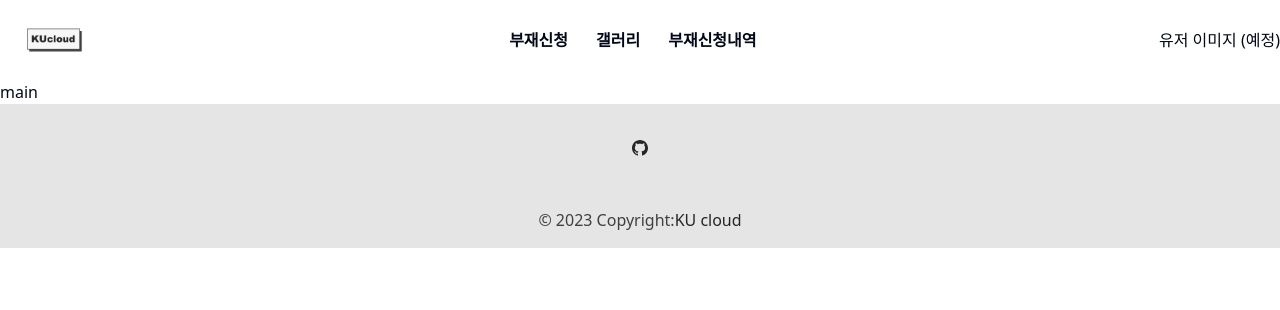
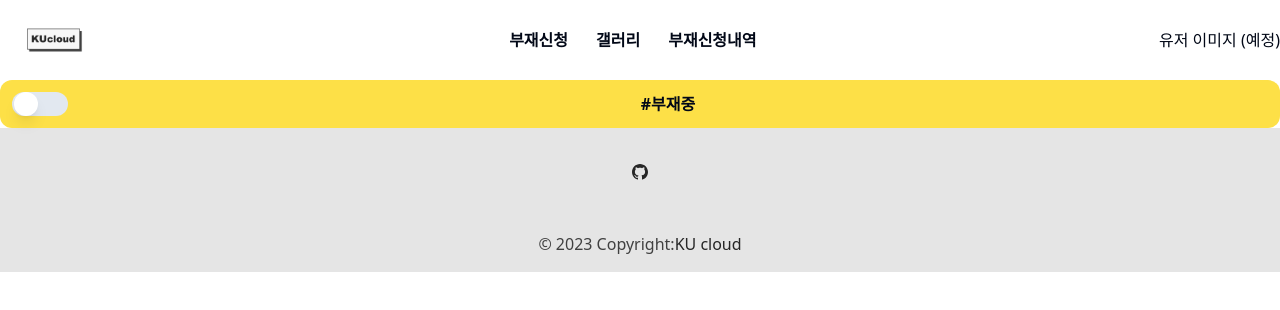
Before and after one commit to ohhhInFastcampus/toyproject1, a React (Vite) app: page / in a window 1280 px wide. Shown: the top 310 px of the page. Built offline with nearby package versions, Linux system fonts and the light colour scheme.

Commit message:
메인 상태창

```diff
--- /dev/null
+++ b/src/components/main/MainJobState.tsx
@@ -0,0 +1,27 @@
+import MainSwitchModal from "@/components/main/MainSwitchModal";
+
+interface MainSwitchModalProps {
+  onSwitchChange: (checked: boolean) => void; // 'onSwitchChange' 함수의 타입 정의
+  switchState: boolean; // 'switchState' 상태의 타입 정의
+}
+
+export default function MainJobState({
+  onSwitchChange,
+  switchState,
+}: MainSwitchModalProps) {
+  return (
+    <>
+      <div className="nflex nflex-row nbg-yellow-300 nrounded-xl np-3 nitems-center">
+        <div className="">
+          <MainSwitchModal
+            onSwitchChange={onSwitchChange}
+            switchState={switchState}
+          />
+        </div>
+        <div className="ngrow ntext-center nfont-semibold">
+          {switchState ? <p>#근무중</p> : <p>#부재중</p>}
+        </div>
+      </div>
+    </>
+  );
+}
--- /dev/null
+++ b/src/components/main/MainSwitchModal.tsx
@@ -0,0 +1,61 @@
+import {
+  AlertDialog,
+  AlertDialogAction,
+  AlertDialogCancel,
+  AlertDialogContent,
+  AlertDialogDescription,
+  AlertDialogFooter,
+  AlertDialogHeader,
+  AlertDialogTitle,
+  AlertDialogTrigger,
+} from "@/components/ui/alert-dialog";
+import { Switch } from "@/components/ui/switch";
+import { useState } from "react";
+
+interface MainSwitchModalProps {
+  onSwitchChange: (checked: boolean) => void; // 'onSwitchChange' 함수의 타입 정의
+  switchState: boolean; // 'switchState' 상태의 타입 정의
+}
+
+export default function MainSwitchModal({
+  onSwitchChange,
+  switchState,
+}: MainSwitchModalProps) {
+  const [isAlertOpen, setIsAlertOpen] = useState(false);
+
+  const handleSwitchChange = (checked: boolean) => {
+    onSwitchChange(checked); // 상위 컴포넌트에 상태 변경을 전달합니다.
+    setIsAlertOpen(true); // AlertDialog를 엽니다.
+  };
+
+  return (
+    <>
+      <AlertDialog open={isAlertOpen} onOpenChange={setIsAlertOpen}>
+        <AlertDialogTrigger asChild>
+          <div className="nw-fit nflex nitems-center">
+            <Switch
+              checked={switchState}
+              onCheckedChange={handleSwitchChange}
+            />
+          </div>
+        </AlertDialogTrigger>
+        <AlertDialogContent>
+          <AlertDialogHeader>
+            <AlertDialogTitle className="ntext-3xl np-5">
+              {switchState ? "근무를 시작합니다" : "근무를 끝냅니다"}
+            </AlertDialogTitle>
+            <AlertDialogDescription className="ntext-lg np-5 nbreak-keep">
+              근무 종료 후에는 다시 시작할 수 없으니 유의바랍니다.
+            </AlertDialogDescription>
+          </AlertDialogHeader>
+          <AlertDialogFooter>
+            <AlertDialogCancel onClick={() => onSwitchChange(!switchState)}>
+              Cancel
+            </AlertDialogCancel>
+            <AlertDialogAction onClick={() => ""}>Continue</AlertDialogAction>
+          </AlertDialogFooter>
+        </AlertDialogContent>
+      </AlertDialog>
+    </>
+  );
+}
--- a/src/components/ui/alert-dialog.tsx
+++ b/src/components/ui/alert-dialog.tsx
@@ -1,14 +1,14 @@
-import * as React from "react"
-import * as AlertDialogPrimitive from "@radix-ui/react-alert-dialog"
+import * as React from "react";
+import * as AlertDialogPrimitive from "@radix-ui/react-alert-dialog";
 
-import { cn } from "@/utils"
-import { buttonVariants } from "@/components/ui/button"
+import { cn } from "@/utils";
+import { buttonVariants } from "@/components/ui/button";
 
-const AlertDialog = AlertDialogPrimitive.Root
+const AlertDialog = AlertDialogPrimitive.Root;
 
-const AlertDialogTrigger = AlertDialogPrimitive.Trigger
+const AlertDialogTrigger = AlertDialogPrimitive.Trigger;
 
-const AlertDialogPortal = AlertDialogPrimitive.Portal
+const AlertDialogPortal = AlertDialogPrimitive.Portal;
 
 const AlertDialogOverlay = React.forwardRef<
   React.ElementRef<typeof AlertDialogPrimitive.Overlay>,
@@ -22,8 +22,8 @@ const AlertDialogOverlay = React.forwardRef<
     {...props}
     ref={ref}
   />
-))
-AlertDialogOverlay.displayName = AlertDialogPrimitive.Overlay.displayName
+));
+AlertDialogOverlay.displayName = AlertDialogPrimitive.Overlay.displayName;
 
 const AlertDialogContent = React.forwardRef<
   React.ElementRef<typeof AlertDialogPrimitive.Content>,
@@ -40,8 +40,8 @@ const AlertDialogContent = React.forwardRef<
       {...props}
     />
   </AlertDialogPortal>
-))
-AlertDialogContent.displayName = AlertDialogPrimitive.Content.displayName
+));
+AlertDialogContent.displayName = AlertDialogPrimitive.Content.displayName;
 
 const AlertDialogHeader = ({
   className,
@@ -54,8 +54,8 @@ const AlertDialogHeader = ({
     )}
     {...props}
   />
-)
-AlertDialogHeader.displayName = "AlertDialogHeader"
+);
+AlertDialogHeader.displayName = "AlertDialogHeader";
 
 const AlertDialogFooter = ({
   className,
@@ -68,8 +68,8 @@ const AlertDialogFooter = ({
     )}
     {...props}
   />
-)
-AlertDialogFooter.displayName = "AlertDialogFooter"
+);
+AlertDialogFooter.displayName = "AlertDialogFooter";
 
 const AlertDialogTitle = React.forwardRef<
   React.ElementRef<typeof AlertDialogPrimitive.Title>,
@@ -77,11 +77,11 @@ const AlertDialogTitle = React.forwardRef<
 >(({ className, ...props }, ref) => (
   <AlertDialogPrimitive.Title
     ref={ref}
-    className={cn("ntext-lg nfont-semibold", className)}
+    className={cn("nfont-semibold", className)}
     {...props}
   />
-))
-AlertDialogTitle.displayName = AlertDialogPrimitive.Title.displayName
+));
+AlertDialogTitle.displayName = AlertDialogPrimitive.Title.displayName;
 
 const AlertDialogDescription = React.forwardRef<
   React.ElementRef<typeof AlertDialogPrimitive.Description>,
@@ -89,12 +89,12 @@ const AlertDialogDescription = React.forwardRef<
 >(({ className, ...props }, ref) => (
   <AlertDialogPrimitive.Description
     ref={ref}
-    className={cn("ntext-sm ntext-muted-foreground", className)}
+    className={cn("ntext-muted-foreground", className)}
     {...props}
   />
-))
+));
 AlertDialogDescription.displayName =
-  AlertDialogPrimitive.Description.displayName
+  AlertDialogPrimitive.Description.displayName;
 
 const AlertDialogAction = React.forwardRef<
   React.ElementRef<typeof AlertDialogPrimitive.Action>,
@@ -105,8 +105,8 @@ const AlertDialogAction = React.forwardRef<
     className={cn(buttonVariants(), className)}
     {...props}
   />
-))
-AlertDialogAction.displayName = AlertDialogPrimitive.Action.displayName
+));
+AlertDialogAction.displayName = AlertDialogPrimitive.Action.displayName;
 
 const AlertDialogCancel = React.forwardRef<
   React.ElementRef<typeof AlertDialogPrimitive.Cancel>,
@@ -121,8 +121,8 @@ const AlertDialogCancel = React.forwardRef<
     )}
     {...props}
   />
-))
-AlertDialogCancel.displayName = AlertDialogPrimitive.Cancel.displayName
+));
+AlertDialogCancel.displayName = AlertDialogPrimitive.Cancel.displayName;
 
 export {
   AlertDialog,
@@ -136,4 +136,4 @@ export {
   AlertDialogDescription,
   AlertDialogAction,
   AlertDialogCancel,
-}
+};
--- a/src/components/ui/switch.tsx
+++ b/src/components/ui/switch.tsx
@@ -8,13 +8,11 @@ const Switch = React.forwardRef<
   React.ComponentPropsWithoutRef<typeof SwitchPrimitives.Root> & {
     checkedColor?: string;
   }
->(({ className, checkedColor = "nbg-background", ...props }, ref) => (
+>(({ className, checkedColor, ...props }, ref) => (
   <SwitchPrimitives.Root
     className={cn(
-      "npeer ninline-flex nh-6 nw-14 nshrink-0 ncursor-pointer nitems-center nrounded-full nborder-2 nborder-transparent ntransition-colors focus-visible:noutline-none focus-visible:nring-2 focus-visible:nring-ring focus-visible:nring-offset-2 focus-visible:nring-offset-background disabled:ncursor-not-allowed disabled:nopacity-50 data-[state=unchecked]:nbg-input",
-      {
-        ["data-[state=checked]:" + checkedColor]: true,
-      },
+      "npeer ninline-flex nh-6 nw-14 nshrink-0 ncursor-pointer nitems-center nrounded-full nborder-2 nborder-transparent ntransition-colors focus-visible:noutline-none focus-visible:nring-2 focus-visible:nring-ring focus-visible:nring-offset-2 focus-visible:nring-offset-background disabled:ncursor-not-allowed disabled:nopacity-50 data-[state=unchecked]:nbg-input data-[state=checked]:nbg-emerald-500",
+      checkedColor && `data-[state=checked]:${checkedColor}`,
       className
     )}
     {...props}
--- a/src/templates/main/index.tsx
+++ b/src/templates/main/index.tsx
@@ -1,9 +1,20 @@
+import { useState } from "react";
+import MainJobState from "@/components/main/MainJobState";
+
 const Main = () => {
-    return (
-        <>
-            main
-        </>
-    )
-}
+  const [switchState, setSwitchState] = useState(false);
+  // 스위치 상태 변경 함수
+  const handleSwitchChange = (newState: boolean) => {
+    setSwitchState(newState);
+  };
+  return (
+    <>
+      <MainJobState
+        onSwitchChange={handleSwitchChange}
+        switchState={switchState}
+      />
+    </>
+  );
+};
 
 export default Main;
```
